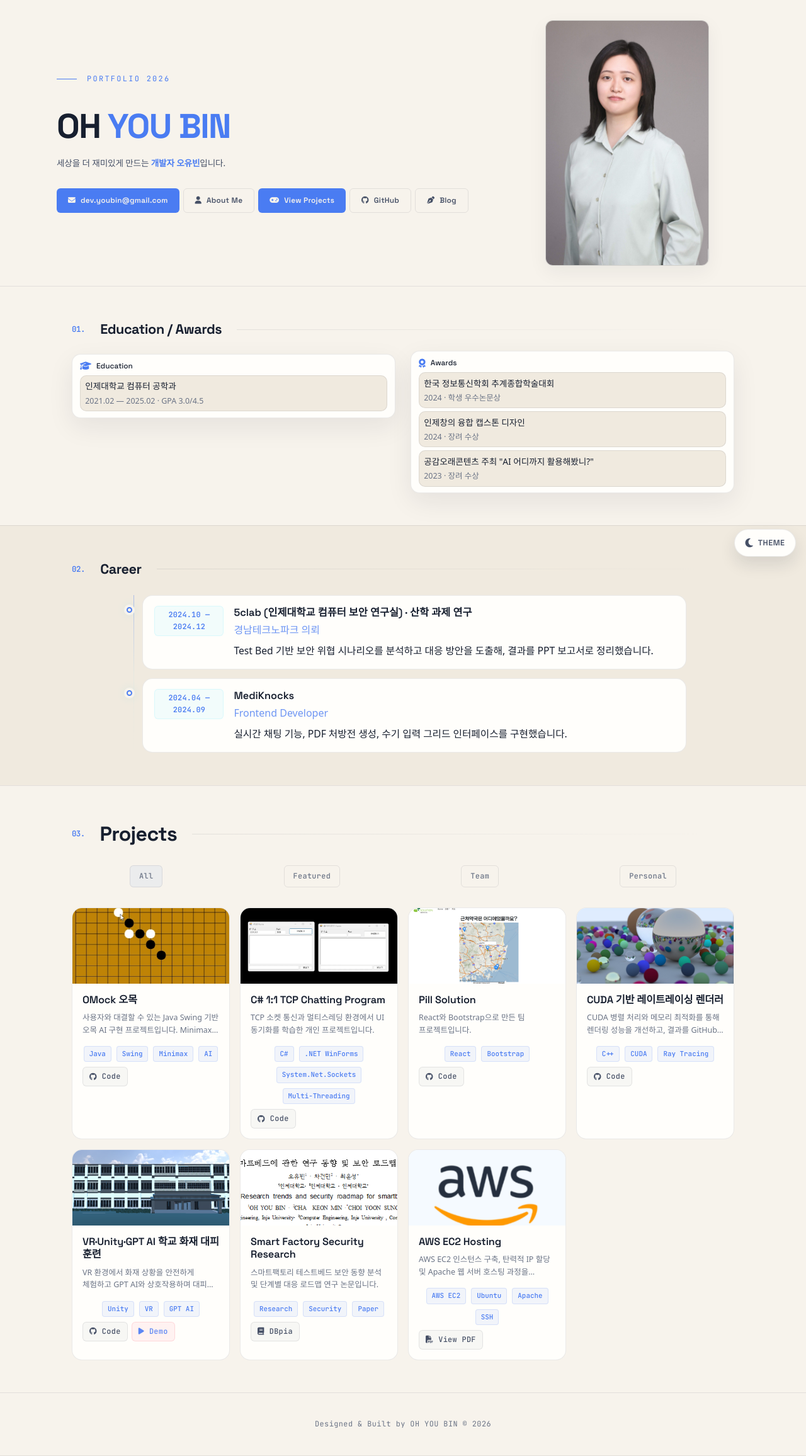
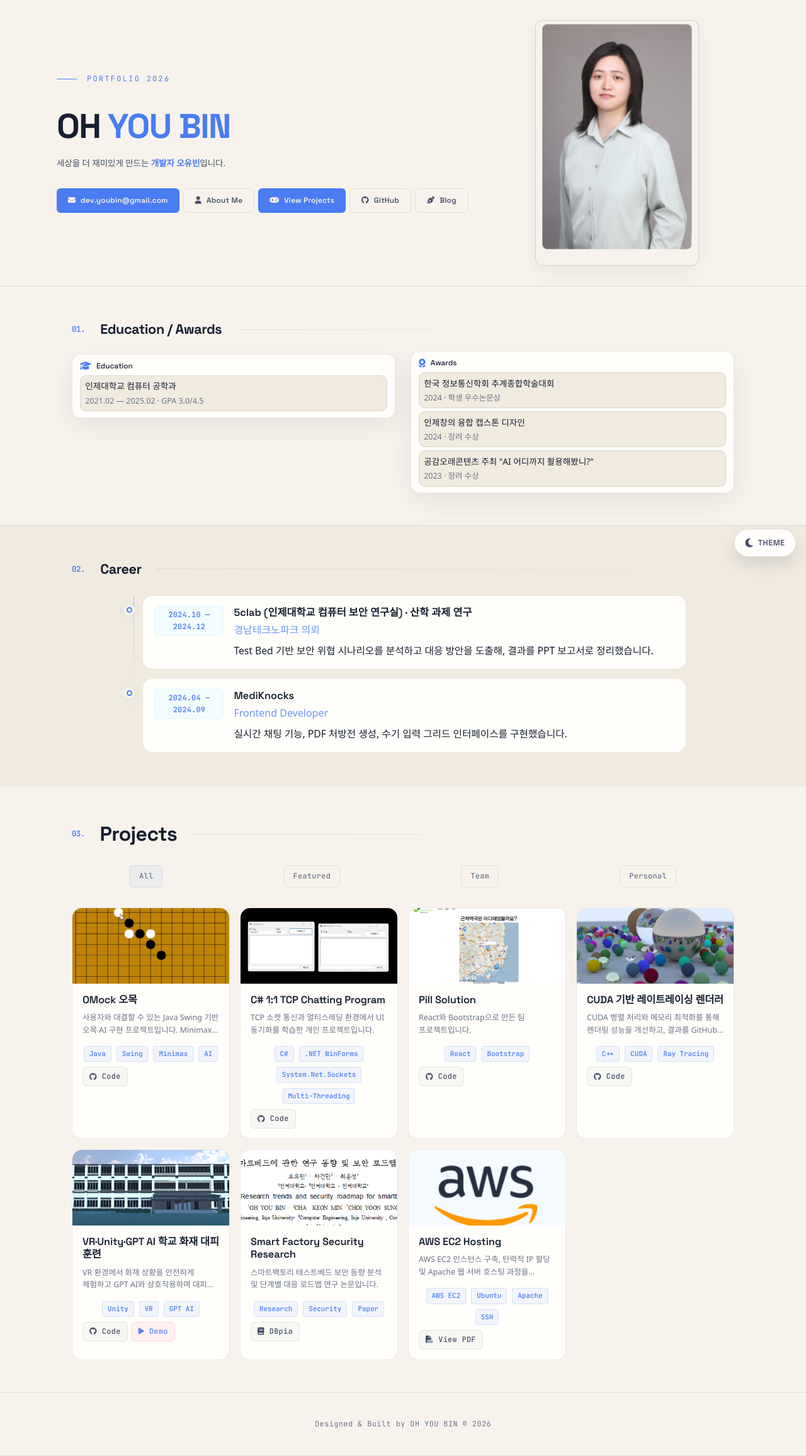
Before and after one commit to eye2ffect/eye2ffect.github.io, a Jekyll site: the page built from index.html, in a window 1280 px wide. Shown: the whole page at 63% size. Built offline with Jekyll 4.4.1, drawn with Linux system fonts in a browser that asks for light colours; some web fonts are replaced.

Commit message:
Reduce hero profile zoom

```diff
--- a/assets/css/main.css
+++ b/assets/css/main.css
@@ -129,7 +129,7 @@
   --profile-filter: brightness(0.98) contrast(1.02) saturate(0.95);
   --profile-border-width: 1px;
   --profile-glow: rgba(0, 0, 0, 0);
-  --profile-object-position: 8%;
+  --profile-object-position: 0%;
 }
 
 /* ================================================================
@@ -370,7 +370,7 @@ html {
 
 .hero-left { max-width: 720px; }
 
-.hero-right { display: flex; justify-content: flex-start; margin-left: -4rem; }
+.hero-right { display: flex; justify-content: flex-start; margin-left: -5rem; }
 
 .hero-profile-wrap {
   border-radius: 12px;
@@ -395,7 +395,7 @@ html {
   border-radius: 8px;
   object-fit: cover; /* crop to fill container */
   object-position: center var(--profile-object-position); /* crop to show face-to-waist */
-  transform: scale(1);
+  transform: scale(0.92);
   transform-origin: center 18%;
   filter: var(--profile-filter);
   background: transparent;
@@ -406,8 +406,8 @@ html {
   .hero-right { order: -1; margin-bottom: var(--space-4); display: flex; justify-content: center; }
   .hero-profile-wrap { max-width: 200px; aspect-ratio: 2 / 3; height: auto; }
   .hero-profile {
-    object-position: center 12%;
-    transform: scale(1);
+    object-position: center 6%;
+    transform: scale(0.96);
   }
 }
 
```
